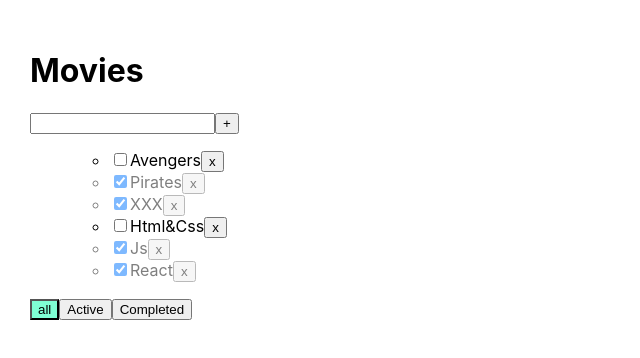
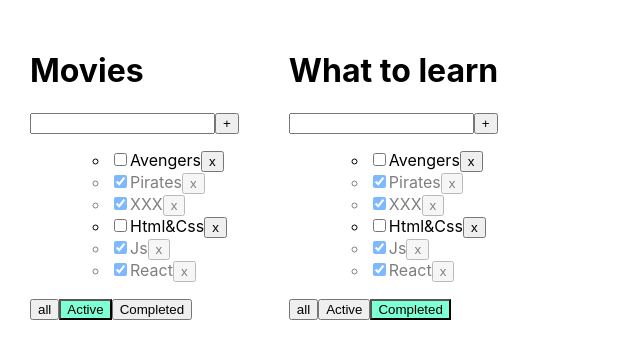
Before and after one commit to Dudziecki/To-Do-List, a React (Create React App) app: page / in a window 1280 px wide. Shown: the top 358 px of the page, without its empty margins (0-640 px from the left). Built offline with nearby package versions, Linux system fonts and the light colour scheme.

Commit message:
done toDoList variable and map her

```diff
--- a/src/App.tsx
+++ b/src/App.tsx
@@ -10,6 +10,11 @@ export type TasksType = {
 
 }
 export type filterType = "all" | "active" | "completed"
+type toDoListType={
+    id: string,
+    title: string
+    filter:filterType
+}
 
 
 function App() {
@@ -61,19 +66,38 @@ function App() {
         let newTasks = [newTask, ...tasks]
         setTasks(newTasks)
     }
+    let toDoList:Array<toDoListType>=[
+        {
+            id:v1(),
+            title:'Movies',
+            filter:'active'
+        },
+        {
+            id:v1(),
+            title:'What to learn',
+            filter:'completed'
+        }
+    ]
+
+
 
     return (
         <div className="App">
+            {toDoList.map(tl=>{
+                return(
                     <Todolist
 
-                title="Movies"
+                        title={tl.title}
                         tasks={tasksForToDoList}
                         removeTask={removeTask}
                         changeFilter={changeFilter}
                         addTask={addTask}
                         changeTaskStatus={changeStatus}
-                filter={filter}
+                        filter={tl.filter}
                     />
+                )
+            })}
+
             {/*<Todolist title="What can i do"  tasks={task2}/>*/}
 
         </div>
```
Lines whose indentation alone changed are shown as unchanged.
